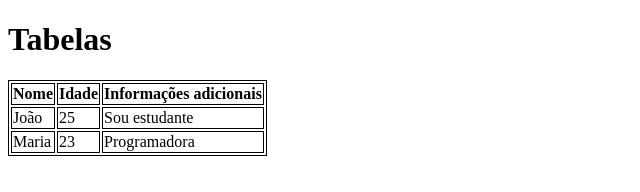
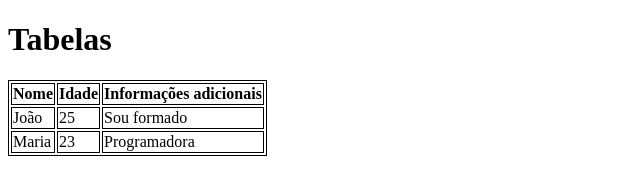
Before and after one commit to Marcelo-Valvano/Aula-tabela, a plain HTML site: page index.html in a window 1280 px wide. Shown: the full height of the page, 0-640 px from the left. Drawn offline with Linux system fonts and the light colour scheme.

Commit message:
trocado de sou estudante para sou formado

```diff
--- a/index.html
+++ b/index.html
@@ -26,7 +26,7 @@
             <tr>
                 <td>João</td>
                 <td>25</td>
-                <td>Sou estudante</td>
+                <td>Sou formado</td>
             </tr>
             <tr>
                 <td>Maria</td>
```
